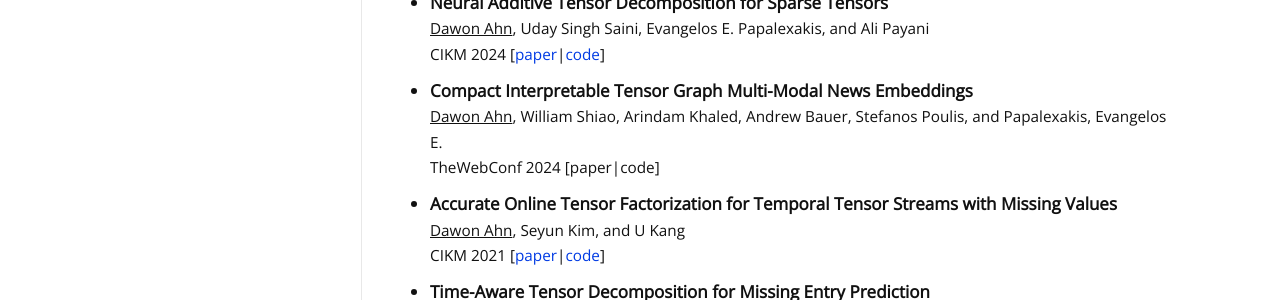
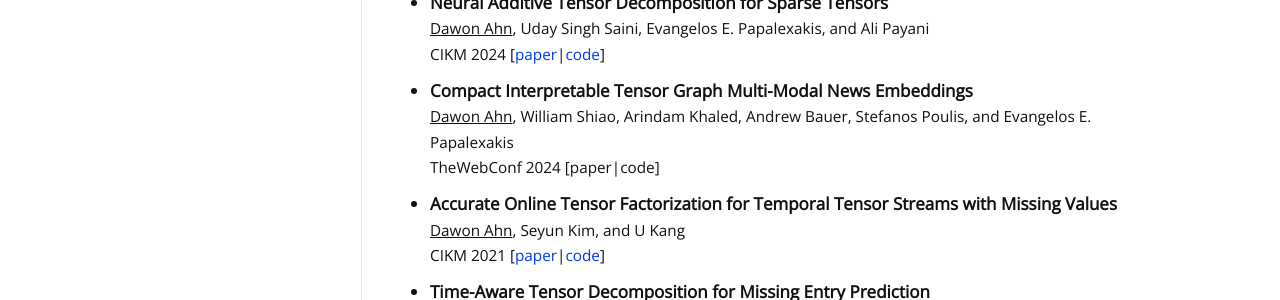
Before and after one commit to dawonahn/dawonahn.github.io, a Jekyll site: the page built from index.html, in a window 1280 px wide. Shown: the part 715-1015 px from the top of the page. Built offline with Jekyll 4.4.1, drawn with Linux system fonts in a browser that asks for light colours; nearby versions of some CDN libraries; some web fonts are replaced; the list of posts is cut into pages by our own code.

```diff
--- a/_layouts/home.html
+++ b/_layouts/home.html
@@ -53,7 +53,7 @@ layout: default
         </li>
         <li>
           <b>Compact Interpretable Tensor Graph Multi-Modal News Embeddings</b><br>
-          <p2><u>Dawon Ahn</u>, William Shiao, Arindam Khaled, Andrew Bauer, Stefanos Poulis, and Papalexakis, Evangelos E.</p2><br>
+          <p2><u>Dawon Ahn</u>, William Shiao, Arindam Khaled, Andrew Bauer, Stefanos Poulis, and  Evangelos E. Papalexakis</p2><br>
           <p2>TheWebConf 2024 [paper|code] </p2>
         </li>
         <li>
```
